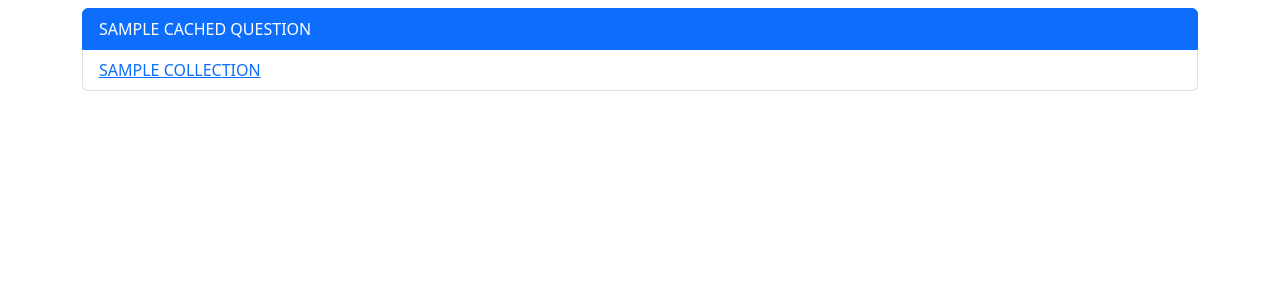
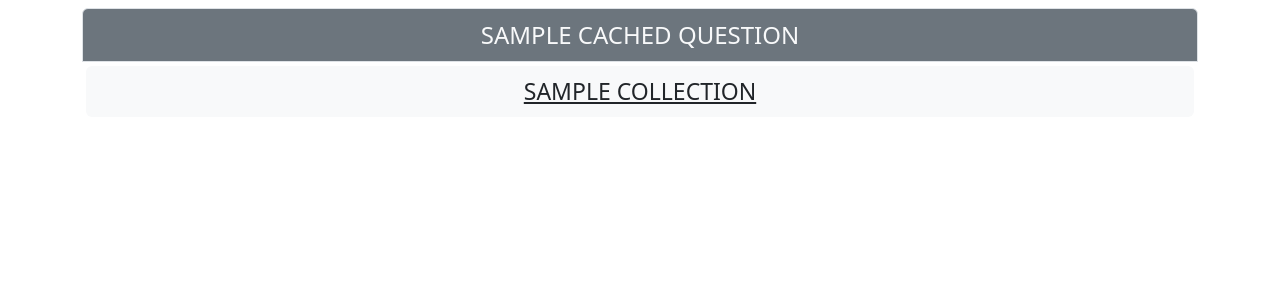
Before and after one commit to rtk-rnjn/website-test, a Flask app: template src/templates/admin_page.html in a window 1280 px wide. Shown: the top 300 px of the page. Run offline with Flask 3, Linux system fonts and the light colour scheme; a user stored in the database is signed in; the template is opened without the code that fills it: most values are stand-ins (such as "Sample title", 1, 10 or a date in 2020); a database or web service that is not in the repository returns one stand-in record (values such as "Sample title"); parts of the project's set-up code (start-up, migrations or seed data) failed here and were passed over; some libraries are stand-ins or nearby versions.

Commit message:
styling changes(admin_page) & radio buttons added.

```diff
--- a/src/templates/admin_page.html
+++ b/src/templates/admin_page.html
@@ -12,10 +12,10 @@
     <div class="container">
         {% for db, data in cached_questions | dictsort %}
             <ul class="list-group mt-2">
-                <li class="list-group-item active">{{ db.replace('_', ' ').upper() }}</li>
+                <li class="bg-secondary list-group-item text-light fs-4 text-center">{{ db.replace('_', ' ').upper() }}</li>
                 {% for collection in data %}
-                    <li class="list-group-item">
-                        <a href="{{ url_for('admin_page_db_col', database=db, collection=collection) }}">{{ collection.replace('_', ' ').upper() }}</a>
+                    <li class="text-center list-group bg-light p-2 m-1">
+                        <a class = "text-dark " style="font-size: 23px; transition: font-size 0.2s ease;" onmouseover="this.style.fontSize='30px'" onmouseout="this.style.fontSize='23px'" href="{{ url_for('admin_page_db_col', database=db, collection=collection) }}">{{ collection.replace('_', ' ').upper() }}</a>
                     </li>
                 {% endfor %}
             </ul>
```
Also changed, not shown: src/templates/admin_page_db_col.html (+9 -6 lines).
